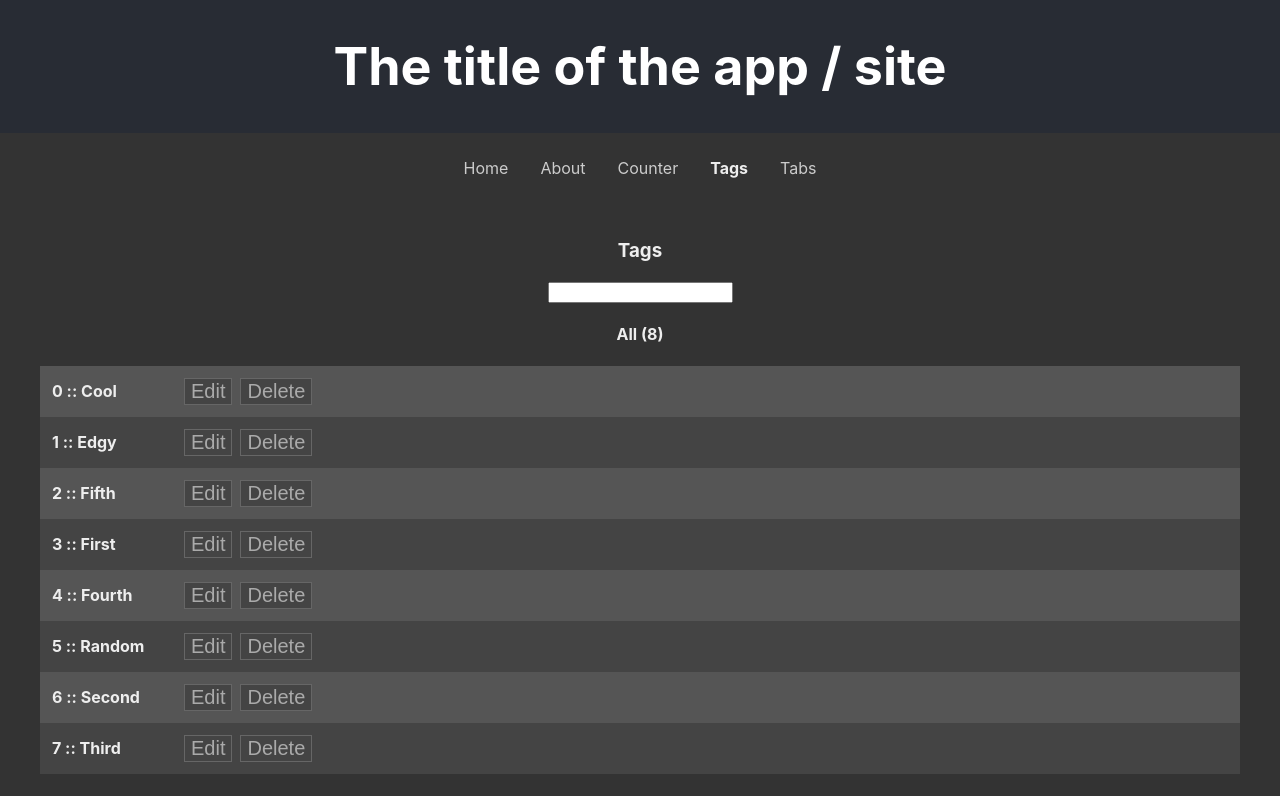
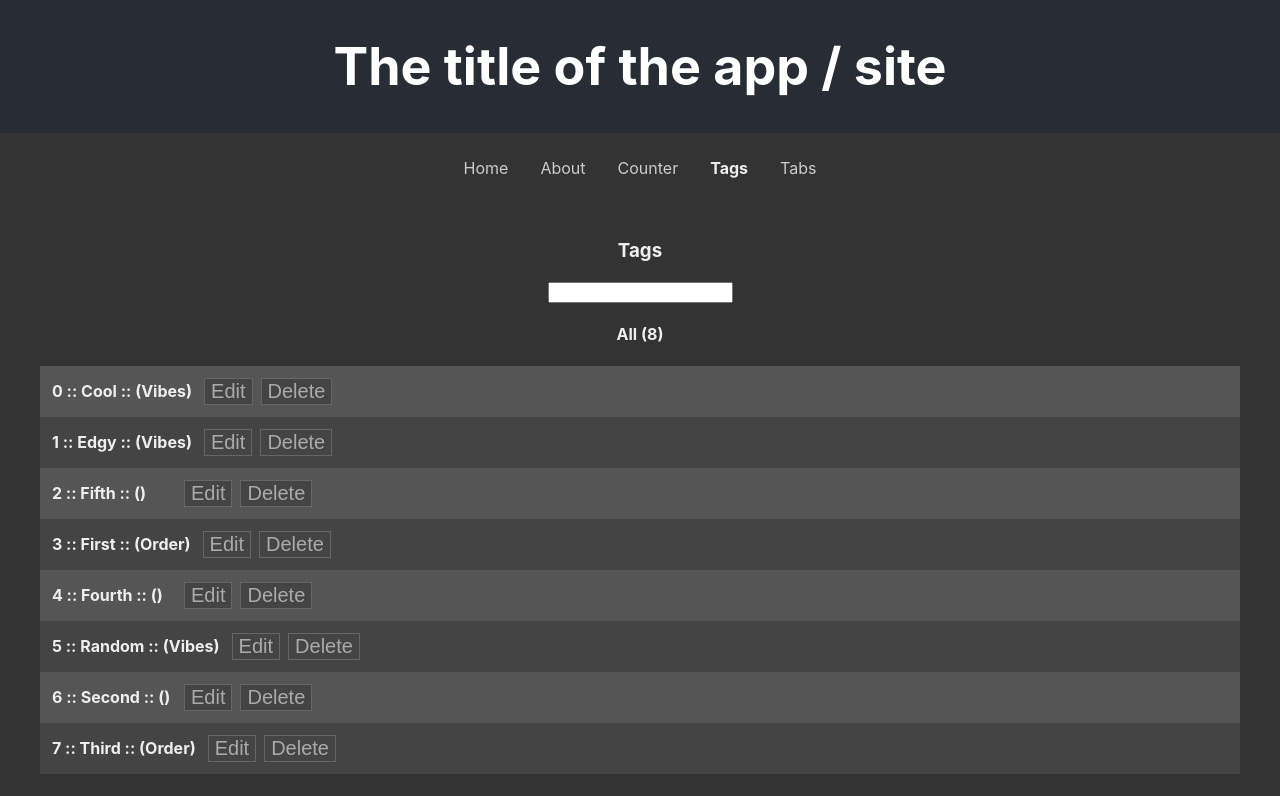
Before and after one commit to teamradhq/vite-example, a React (Vite) app: page /tags in a window 1280 px wide. Shown: the top 796 px of the page. Built offline with nearby package versions, Linux system fonts and the light colour scheme.

Commit message:
REFACOR: Disconnect Tags.ListItem from store

```diff
--- a/src/components/Tags/List.tsx
+++ b/src/components/Tags/List.tsx
@@ -3,11 +3,23 @@ import { ListItem } from '@src/components/Tags/ListItem';
 
 import './List.css';
 
+const mapListItem = ({
+  index,
+  key,
+  name,
+  group,
+}: State.Tags.Tag) => (
+  <ListItem
+    index={index}
+    key={key}
+    name={name}
+    group={group}
+  />
+);
+
 export const List: FC<Props.Tags.List> = function TagList(props) {
   const tags = props?.tags?.length ? props.tags : [];
-  const children = props.children || tags.map((tag, index) => (
-    <ListItem index={index} key={tag.key} />
-  ));
+  const children = props.children || tags.map(mapListItem);
 
   return (
     <ul className="tag-list" data-testid="tag-list">
--- a/src/components/Tags/ListItem.tsx
+++ b/src/components/Tags/ListItem.tsx
@@ -1,15 +1,16 @@
-import { useAppSelector, useAppDispatch } from '@src/store/hooks';
+import { useAppDispatch } from '@src/store/hooks';
 import { setActiveDialog } from '@src/store/tagsSlice';
-import { selectTags } from '@src/store/tagsSlice/selectors';
 
 import { Button } from '@src/components/Ui';
 
 import './ListItem.css';
 
-export function ListItem({ index }: Props.Tags.ListItem) {
+export function ListItem({
+ index,
+ name,
+ group,
+}: Props.Tags.ListItem) {
   const dispatch = useAppDispatch();
-
-  const { name } = useAppSelector(selectTags)[index];
 
   const openEditDialog = () => {
     dispatch(setActiveDialog({
@@ -28,7 +29,7 @@ export function ListItem({ index }: Props.Tags.ListItem) {
   return (
     <li className="tag-list-item">
       <span className="tag-label">
-        {index} :: {name}
+        {index} :: {name} :: ({group})
       </span>
       <ul className="tag-actions">
         <li>
--- a/src/types/index.d.ts
+++ b/src/types/index.d.ts
@@ -59,9 +59,7 @@ declare namespace Props {
       tags?: State.Tags.Tag[],
     }
 
-    interface ListItem {
-      index: number;
-    }
+    type ListItem = State.Tags.Tag
   }
 }
 
```
